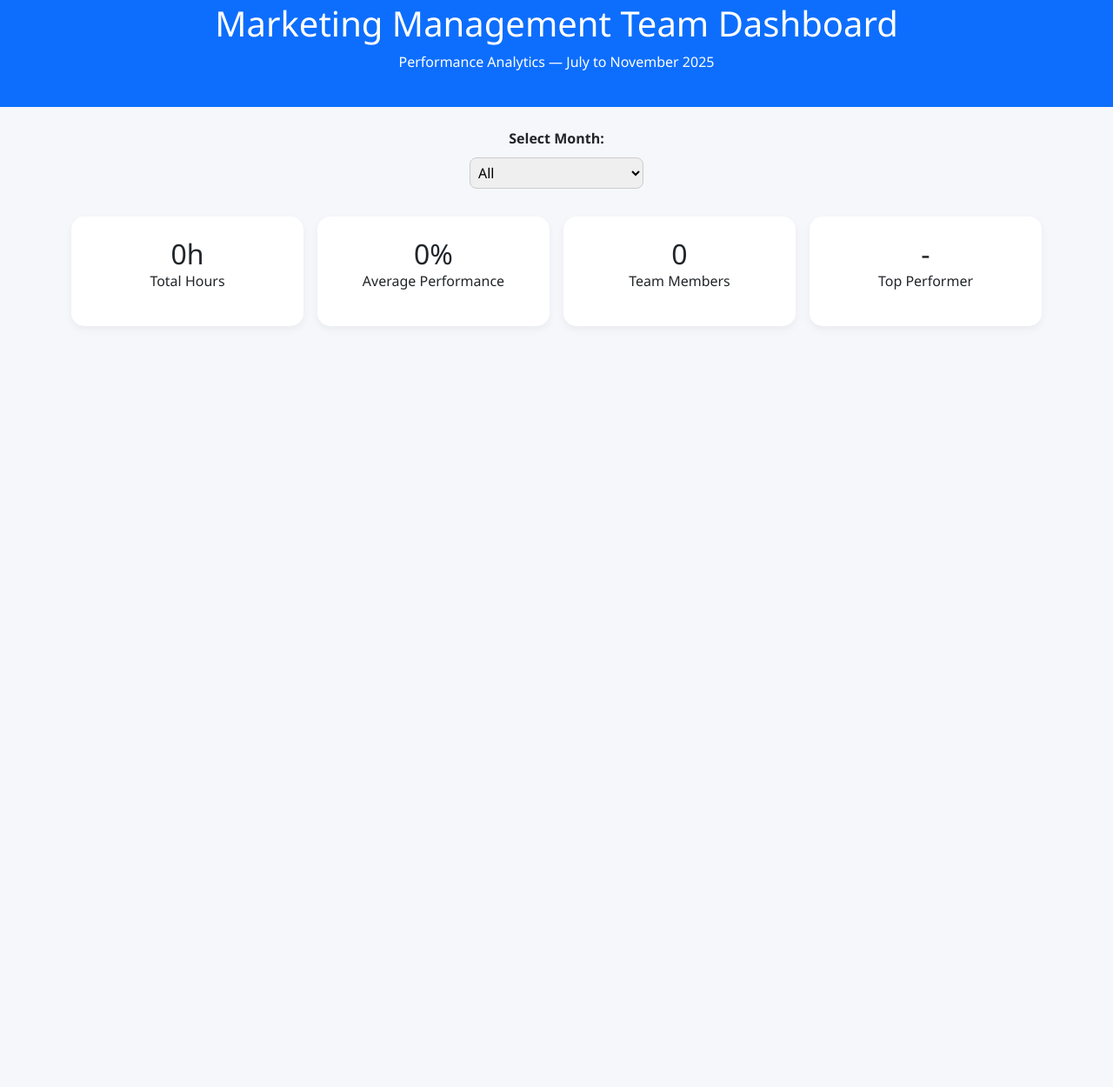
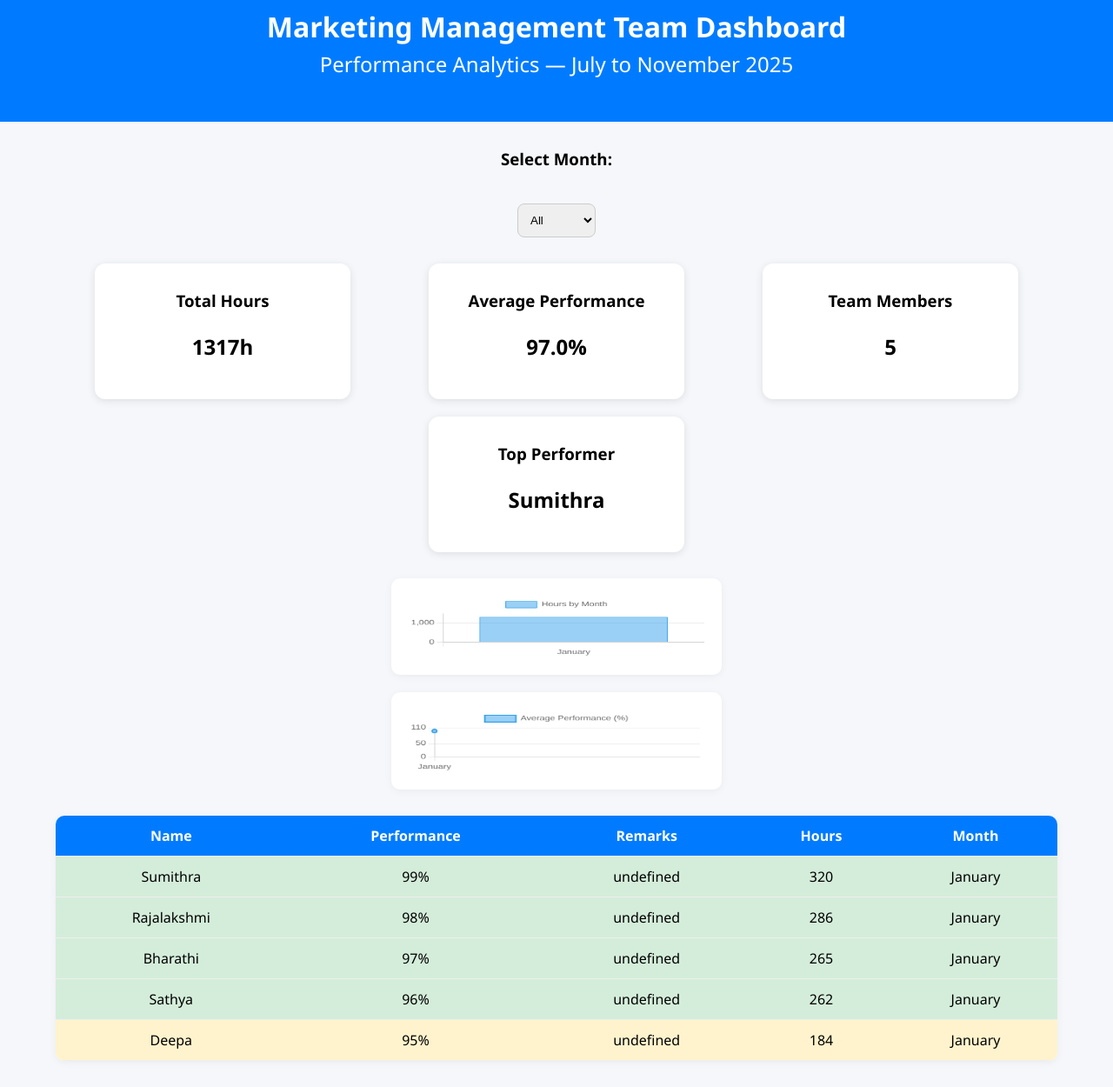
Before and after one commit to nijannfbd7890/Team-Dashboard, a plain HTML site: page index.html in a window 1280 px wide. Shown: the part 21-1271 px from the top of the page at 87% size. Before the commit the page ends 800 px from the top, so only its background shows below. Drawn offline with nearby package versions, Linux system fonts and the light colour scheme.

Commit message:
Update index.html

```diff
--- a/index.html
+++ b/index.html
@@ -3,134 +3,245 @@
 <head>
   <meta charset="UTF-8" />
   <meta name="viewport" content="width=device-width, initial-scale=1.0" />
-  <title>Team Performance Dashboard</title>
-  <link rel="stylesheet" href="https://cdn.jsdelivr.net/npm/bootstrap@5.3.3/dist/css/bootstrap.min.css">
+  <title>Marketing Management Dashboard</title>
+
+  <!-- Chart.js -->
   <script src="https://cdn.jsdelivr.net/npm/chart.js"></script>
+  <!-- PapaParse for CSV -->
   <script src="https://cdn.jsdelivr.net/npm/papaparse@5.4.1/papaparse.min.js"></script>
+
   <style>
     body {
-      background-color: #f5f7fb;
-      font-family: "Segoe UI", sans-serif;
+      font-family: "Segoe UI", Tahoma, Geneva, Verdana, sans-serif;
+      background-color: #f5f7fa;
+      margin: 0;
+      padding: 0;
     }
     header {
-      background-color: #0d6efd;
+      background-color: #007bff;
       color: white;
       text-align: center;
-      padding: 1.5rem 0;
-      margin-bottom: 1.5rem;
+      padding: 30px 10px;
     }
+    h1 { margin: 0; font-size: 2rem; }
+    h2 { margin-top: 5px; font-weight: normal; }
+
+    .container {
+      width: 90%;
+      margin: 30px auto;
+      text-align: center;
+    }
+
+    .metrics {
+      display: flex;
+      flex-wrap: wrap;
+      justify-content: space-around;
+      margin-top: 20px;
+    }
+
     .card {
-      border: none;
-      border-radius: 15px;
-      box-shadow: 0 4px 10px rgba(0,0,0,0.05);
+      background: white;
+      box-shadow: 0 2px 10px rgba(0, 0, 0, 0.1);
+      border-radius: 12px;
+      padding: 20px;
+      width: 22%;
+      min-width: 250px;
+      margin: 10px;
     }
-    .card h3 {
-      font-size: 2rem;
-      margin: 0;
-    }
+
+    .card h3 { margin: 10px 0 5px; }
+    .card p { font-size: 1.5rem; font-weight: bold; }
+
     select {
-      margin: 10px auto;
-      display: block;
-      width: 200px;
-      padding: 5px;
+      padding: 10px;
       border-radius: 8px;
       border: 1px solid #ccc;
+      margin-top: 20px;
     }
+
+    canvas {
+      background: white;
+      border-radius: 10px;
+      padding: 20px;
+      margin: 20px auto;
+      display: block;
+      box-shadow: 0 2px 10px rgba(0,0,0,0.05);
+    }
+
+    table {
+      width: 100%;
+      border-collapse: collapse;
+      margin-top: 30px;
+      background: white;
+      border-radius: 10px;
+      overflow: hidden;
+      box-shadow: 0 2px 10px rgba(0,0,0,0.05);
+    }
+
+    th, td {
+      padding: 12px;
+      border-bottom: 1px solid #eee;
+      text-align: center;
+    }
+
+    th {
+      background-color: #007bff;
+      color: white;
+    }
+
+    .high { background-color: #d4edda; } /* Green for >95% */
+    .medium { background-color: #fff3cd; } /* Yellow for 80–95% */
+    .low { background-color: #f8d7da; } /* Red for <80% */
   </style>
 </head>
+
 <body>
   <header>
     <h1>Marketing Management Team Dashboard</h1>
-    <p>Performance Analytics — July to November 2025</p>
+    <h2>Performance Analytics — July to November 2025</h2>
   </header>
 
-  <div class="container text-center">
-    <label for="monthFilter" class="fw-bold">Select Month:</label>
-    <select id="monthFilter">
+  <div class="container">
+    <h3>Select Month:</h3>
+    <select id="monthSelect">
       <option value="All">All</option>
     </select>
 
-    <div class="row g-3 mt-3">
-      <div class="col-md-3"><div class="card p-4"><h3 id="totalHours">0h</h3><p>Total Hours</p></div></div>
-      <div class="col-md-3"><div class="card p-4"><h3 id="avgPerf">0%</h3><p>Average Performance</p></div></div>
-      <div class="col-md-3"><div class="card p-4"><h3 id="teamCount">0</h3><p>Team Members</p></div></div>
-      <div class="col-md-3"><div class="card p-4"><h3 id="topPerformer">-</h3><p>Top Performer</p></div></div>
+    <div class="metrics">
+      <div class="card"><h3>Total Hours</h3><p id="totalHours">0h</p></div>
+      <div class="card"><h3>Average Performance</h3><p id="avgPerformance">0%</p></div>
+      <div class="card"><h3>Team Members</h3><p id="teamCount">0</p></div>
+      <div class="card"><h3>Top Performer</h3><p id="topPerformer">-</p></div>
     </div>
 
-    <div class="row mt-5">
-      <div class="col-md-6"><canvas id="hoursChart"></canvas></div>
-      <div class="col-md-6"><canvas id="perfPie"></canvas></div>
-    </div>
+    <canvas id="hoursChart" height="100"></canvas>
+    <canvas id="performanceChart" height="100"></canvas>
+
+    <table id="dataTable">
+      <thead>
+        <tr>
+          <th>Name</th>
+          <th>Performance</th>
+          <th>Remarks</th>
+          <th>Hours</th>
+          <th>Month</th>
+        </tr>
+      </thead>
+      <tbody></tbody>
+    </table>
   </div>
 
   <script>
-    let allData = [];
-    let hoursChart, perfPie;
+    const csvUrl = "https://nijannfbd7890.github.io/Team-Dashboard/team_report.csv";
+    let data = [];
 
-    function timeToHours(timeStr) {
-      const [h, m, s] = timeStr.split(':').map(Number);
-      return h + (m / 60) + (s / 3600);
+    Papa.parse(csvUrl, {
+      download: true,
+      header: true,
+      complete: function(results) {
+        data = results.data.filter(row => row.Name && row.Performance);
+        populateDropdown();
+        updateDashboard("All");
+      }
+    });
+
+    function populateDropdown() {
+      const months = [...new Set(data.map(d => d.Month))];
+      const monthSelect = document.getElementById("monthSelect");
+      months.forEach(m => {
+        const option = document.createElement("option");
+        option.value = m;
+        option.textContent = m;
+        monthSelect.appendChild(option);
+      });
+      monthSelect.addEventListener("change", () => updateDashboard(monthSelect.value));
     }
 
-    function populateMonths(data) {
-      const select = document.getElementById("monthFilter");
-      const months = [...new Set(data.map(d => d.Month).filter(Boolean))];
-      months.forEach(m => {
-        const opt = document.createElement("option");
-        opt.value = m;
-        opt.textContent = m;
-        select.appendChild(opt);
+    function updateDashboard(selectedMonth) {
+      let filtered = selectedMonth === "All" ? data : data.filter(d => d.Month === selectedMonth);
+
+      const totalHours = filtered.reduce((sum, d) => sum + parseFloat((d.Hours || "0").replace(/[^0-9.]/g, "")), 0);
+      const avgPerformance = (filtered.reduce((sum, d) => sum + parseFloat(d.Performance), 0) / filtered.length || 0).toFixed(1);
+      const topPerformer = filtered.reduce((best, d) => (parseFloat(d.Performance) > parseFloat(best.Performance || 0) ? d : best), {}).Name || "-";
+
+      document.getElementById("totalHours").textContent = totalHours.toFixed(0) + "h";
+      document.getElementById("avgPerformance").textContent = avgPerformance + "%";
+      document.getElementById("teamCount").textContent = filtered.length;
+      document.getElementById("topPerformer").textContent = topPerformer;
+
+      renderCharts(filtered);
+      renderTable(filtered);
+    }
+
+    function renderCharts(filtered) {
+      const monthHours = {};
+      filtered.forEach(d => {
+        monthHours[d.Month] = (monthHours[d.Month] || 0) + parseFloat((d.Hours || "0").replace(/[^0-9.]/g, ""));
+      });
+      const labels = Object.keys(monthHours);
+      const values = Object.values(monthHours);
+
+      new Chart(document.getElementById("hoursChart"), {
+        type: "bar",
+        data: {
+          labels,
+          datasets: [{
+            label: "Hours by Month",
+            data: values,
+            borderWidth: 1
+          }]
+        },
+        options: { scales: { y: { beginAtZero: true } } }
+      });
+
+      const performanceByMonth = {};
+      filtered.forEach(d => {
+        const month = d.Month;
+        if (!performanceByMonth[month]) performanceByMonth[month] = [];
+        performanceByMonth[month].push(parseFloat(d.Performance));
+      });
+      const perfLabels = Object.keys(performanceByMonth);
+      const perfValues = perfLabels.map(m =>
+        performanceByMonth[m].reduce((a, b) => a + b, 0) / performanceByMonth[m].length
+      );
+
+      new Chart(document.getElementById("performanceChart"), {
+        type: "line",
+        data: {
+          labels: perfLabels,
+          datasets: [{
+            label: "Average Performance (%)",
+            data: perfValues,
+            fill: false,
+            tension: 0.3,
+            borderWidth: 2
+          }]
+        },
+        options: { scales: { y: { beginAtZero: true, max: 110 } } }
       });
     }
 
-    function updateDashboard(month) {
-      let filtered = month === "All" ? allData : allData.filter(d => d.Month === month);
+    function renderTable(filtered) {
+      const tbody = document.querySelector("#dataTable tbody");
+      tbody.innerHTML = "";
+      filtered.forEach(d => {
+        const tr = document.createElement("tr");
+        const performance = parseFloat(d.Performance);
+        let cls = "low";
+        if (performance > 95) cls = "high";
+        else if (performance > 80) cls = "medium";
+        tr.className = cls;
 
-      const totalHours = filtered.reduce((sum, row) => sum + timeToHours(row.Hours || "0:0:0"), 0);
-      const avgPerf = filtered.reduce((sum, row) => sum + parseFloat(row.Performance.replace('%','')), 0) / filtered.length;
-      const top = filtered.reduce((a, b) => parseFloat(a.Performance) > parseFloat(b.Performance) ? a : b);
-
-      document.getElementById("totalHours").innerText = totalHours.toFixed(1) + " h";
-      document.getElementById("avgPerf").innerText = isNaN(avgPerf) ? "0%" : avgPerf.toFixed(1) + "%";
-      document.getElementById("teamCount").innerText = filtered.length;
-      document.getElementById("topPerformer").innerText = top?.Name || "-";
-
-      const names = filtered.map(r => r.Name);
-      const hours = filtered.map(r => timeToHours(r.Hours || "0:0:0"));
-      const perfs = filtered.map(r => parseFloat(r.Performance.replace('%','')));
-
-      if (hoursChart) hoursChart.destroy();
-      if (perfPie) perfPie.destroy();
-
-      const ctx1 = document.getElementById("hoursChart").getContext("2d");
-      hoursChart = new Chart(ctx1, {
-        type: "bar",
-        data: { labels: names, datasets: [{ label: "Total Hours", data: hours, backgroundColor: "#0d6efd" }] },
-        options: { responsive: true, plugins: { legend: { display: false } } }
-      });
-
-      const ctx2 = document.getElementById("perfPie").getContext("2d");
-      perfPie = new Chart(ctx2, {
-        type: "pie",
-        data: { labels: names, datasets: [{ label: "Performance %", data: perfs, backgroundColor: ["#0d6efd","#198754","#ffc107","#dc3545","#6f42c1","#20c997","#fd7e14"] }] },
-        options: { responsive: true }
+        tr.innerHTML = `
+          <td>${d.Name}</td>
+          <td>${d.Performance}%</td>
+          <td>${d.Remarks}</td>
+          <td>${d.Hours}</td>
+          <td>${d.Month}</td>
+        `;
+        tbody.appendChild(tr);
       });
     }
-
-    Papa.parse("https://nijannfbd7890.github.io/Team-Dashboard/team_report.csv", {
-      download: true,
-      header: true,
-      complete: function(results) {
-        allData = results.data;
-        populateMonths(allData);
-        updateDashboard("All");
-
-        document.getElementById("monthFilter").addEventListener("change", (e) => {
-          updateDashboard(e.target.value);
-        });
-      }
-    });
   </script>
 </body>
-
 </html>
```
